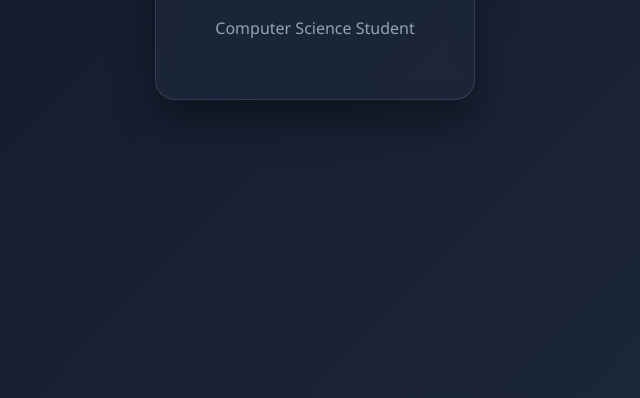
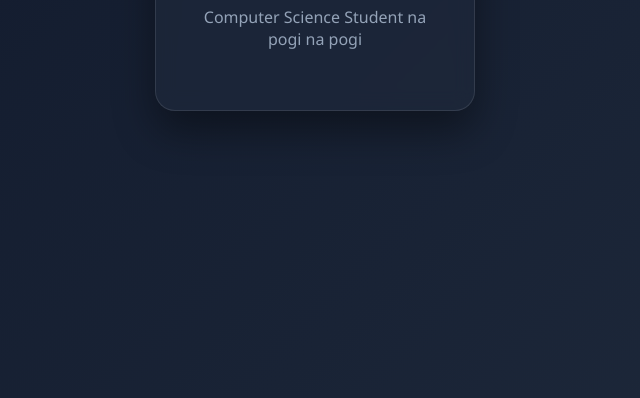
Before and after one commit to aronjordan/ITE413-Act3, a plain HTML site: page index.html in a window 1280 px wide. Shown: the part 402-800 px from the top of the page, without its empty margins (325-965 px from the left). Drawn offline with Linux system fonts and the light colour scheme.

Commit message:
pogi na pogi

```diff
--- a/index.html
+++ b/index.html
@@ -11,7 +11,7 @@
     <div class="card">
         <h1 class="name">Aron Jordan</h1>
         <p class="section">BSIT 4F2</p>
-        <p class="section">Computer Science Student</p>
+        <p class="section">Computer Science Student na pogi na pogi</p>
     </div>
 
 </body>
```
